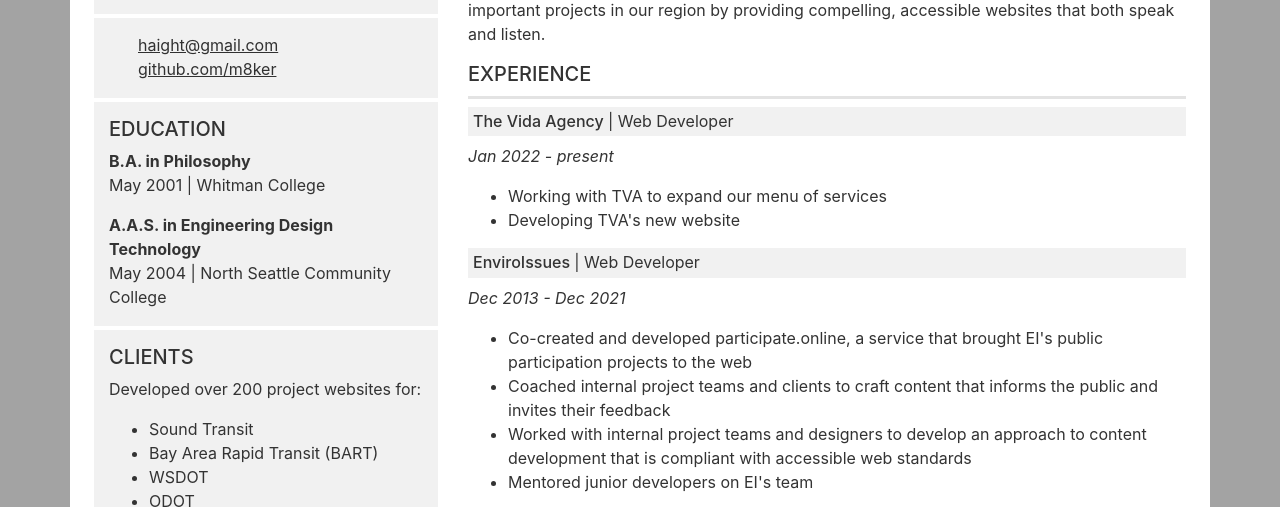
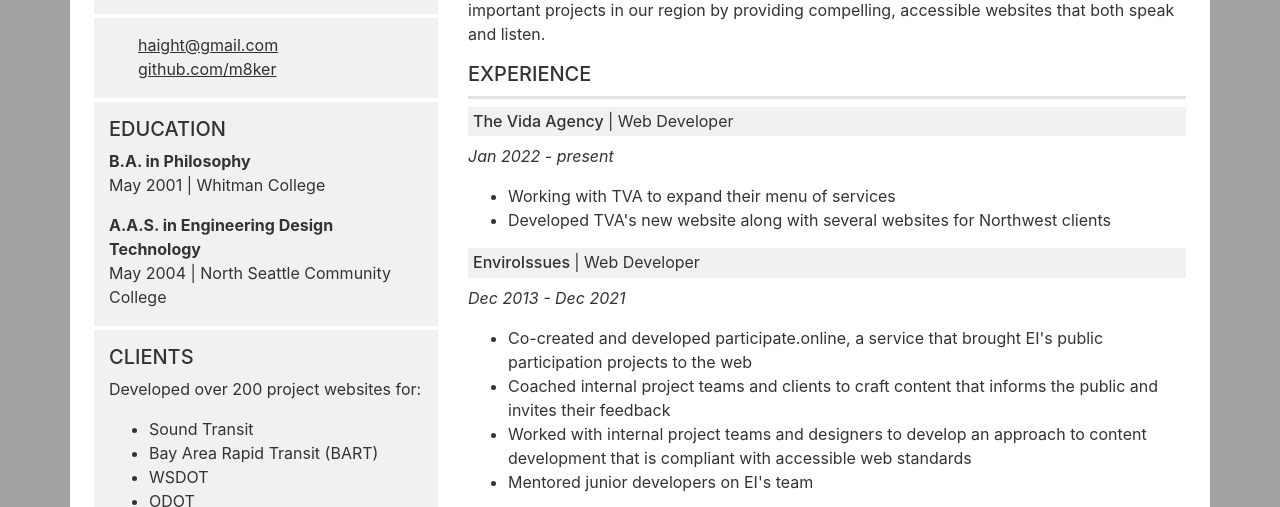
Before and after one commit to m8ker/m8ker.github.io, a website: page index.html in a window 1280 px wide. Shown: the part 226-733 px from the top of the page. Drawn offline with Linux system fonts and the light colour scheme.

Commit message:
Update index.html

```diff
--- a/index.html
+++ b/index.html
@@ -87,8 +87,8 @@
             <h3 class="h6 title-bg">The Vida Agency <span class="no-bold">| Web Developer</span></h3>
             <p class="timespan">Jan 2022 - present</p>
             <ul>
-              <li>Working with TVA to expand our menu of services</li>
-              <li>Developing TVA's new website</li>
+              <li>Working with TVA to expand their menu of services</li>
+              <li>Developed TVA's new website along with several websites for Northwest clients</li>
             </ul>
             <h3 class="h6 title-bg">EnviroIssues <span class="no-bold">| Web Developer</span></h3>
             <p class="timespan">Dec 2013 - Dec 2021</p>
```
